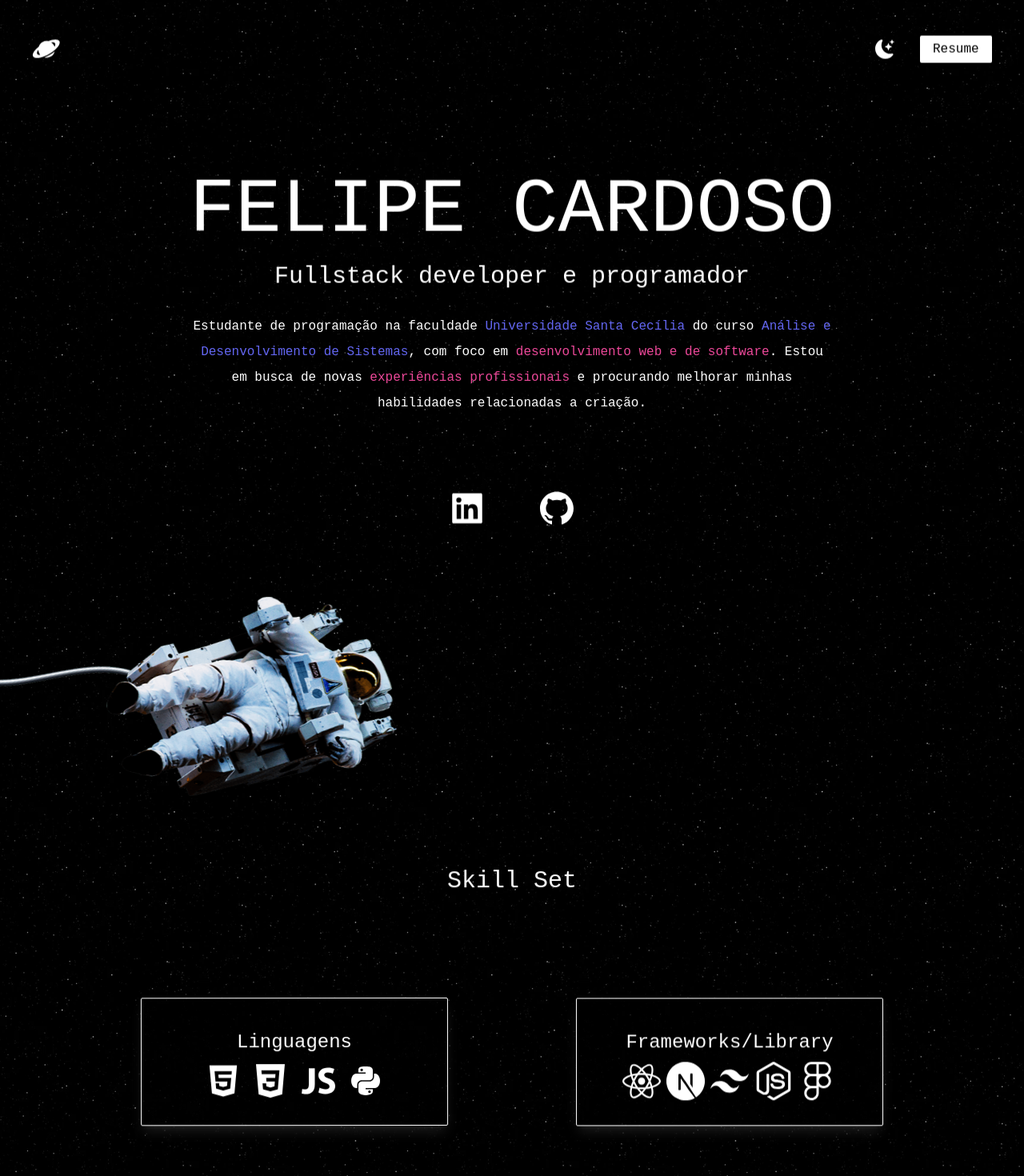
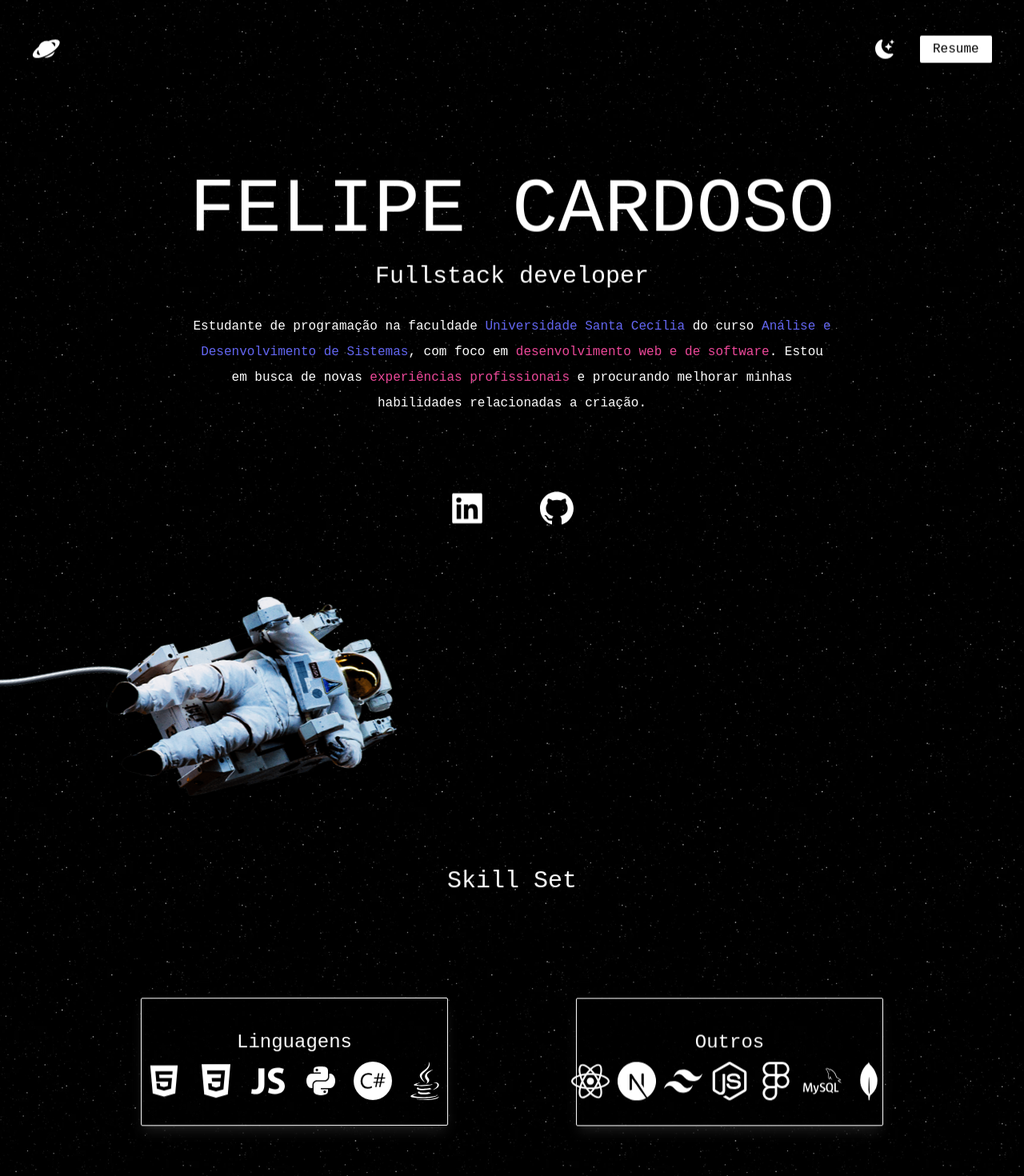
Before and after one commit to imLymei/portfolio, a Next.js app: page / in a window 1280 px wide. Shown: the top 1470 px of the page at 80% size. Built offline with nearby package versions, Linux system fonts and the light colour scheme.

Commit message:
Resume update

```diff
--- a/app/page.jsx
+++ b/app/page.jsx
@@ -7,7 +7,17 @@ import { AiFillGithub, AiFillHtml5, AiFillLinkedin } from 'react-icons/ai';
 import { BsArrowUpRight, BsFillMoonStarsFill } from 'react-icons/bs';
 import { GiRingedPlanet } from 'react-icons/gi';
 import { IoLogoCss3, IoLogoJavascript, IoLogoPython, IoMdRocket } from 'react-icons/io';
-import { SiFigma, SiNextdotjs, SiNodedotjs, SiReact, SiTailwindcss } from 'react-icons/si';
+import {
+	SiCsharp,
+	SiFigma,
+	SiJava,
+	SiMongodb,
+	SiMysql,
+	SiNextdotjs,
+	SiNodedotjs,
+	SiReact,
+	SiTailwindcss,
+} from 'react-icons/si';
 import Astronaut from '../public/astronaut.png';
 
 export default function Home() {
@@ -43,13 +53,13 @@ export default function Home() {
 										Resume
 									</a>
 								</div>
-								{/* Updated 27/12/2022 */}
+								{/* Updated 22/04/2023 */}
 							</li>
 						</ul>
 					</nav>
 					<div className='text-center py-10 sm:p-10'>
 						<h1 className='text-7xl sm:text-8xl py-2 floating-2'>FELIPE CARDOSO</h1>
-						<h2 className='text-3xl py-2 floating-1'>Fullstack developer e programador</h2>
+						<h2 className='text-3xl py-2 floating-1'>Fullstack developer</h2>
 						<p className='py-6 pText'>
 							Estudante de programação na faculdade{' '}
 							<a href='https://www.unisanta.br' target='_blank' rel='noreferrer' className='link'>
@@ -108,10 +118,16 @@ export default function Home() {
 								<a href='https://www.python.org' target='_blank' rel='noreferrer'>
 									<IoLogoPython className='hover110' />
 								</a>
+								<a href='https://www.java.com' target='_blank' rel='noreferrer'>
+									<SiCsharp className='hover110' />
+								</a>
+								<a href='https://www.java.com' target='_blank' rel='noreferrer'>
+									<SiJava className='hover110' />
+								</a>
 							</div>
 						</div>
 						<div className='skillCard floating-1'>
-							<h3 className='text-2xl py-2'>Frameworks/Library</h3>
+							<h3 className='text-2xl py-2'>Outros</h3>
 							<div className='text-4xl md:text-5xl flex justify-center gap-[3%]'>
 								<a href='https://reactjs.org' target='_blank' rel='noreferrer'>
 									<SiReact className='hover110' />
@@ -127,6 +143,12 @@ export default function Home() {
 								</a>
 								<a href='https://www.figma.com' target='_blank' rel='noreferrer'>
 									<SiFigma className='hover110' />
+								</a>
+								<a href='https://www.mysql.com' target='_blank' rel='noreferrer'>
+									<SiMysql className='hover110' />
+								</a>
+								<a href='https://www.mongodb.com' target='_blank' rel='noreferrer'>
+									<SiMongodb className='hover110' />
 								</a>
 							</div>
 						</div>
```
Also changed, not shown: 1 other file (tests, documents, lock files or other folders).
